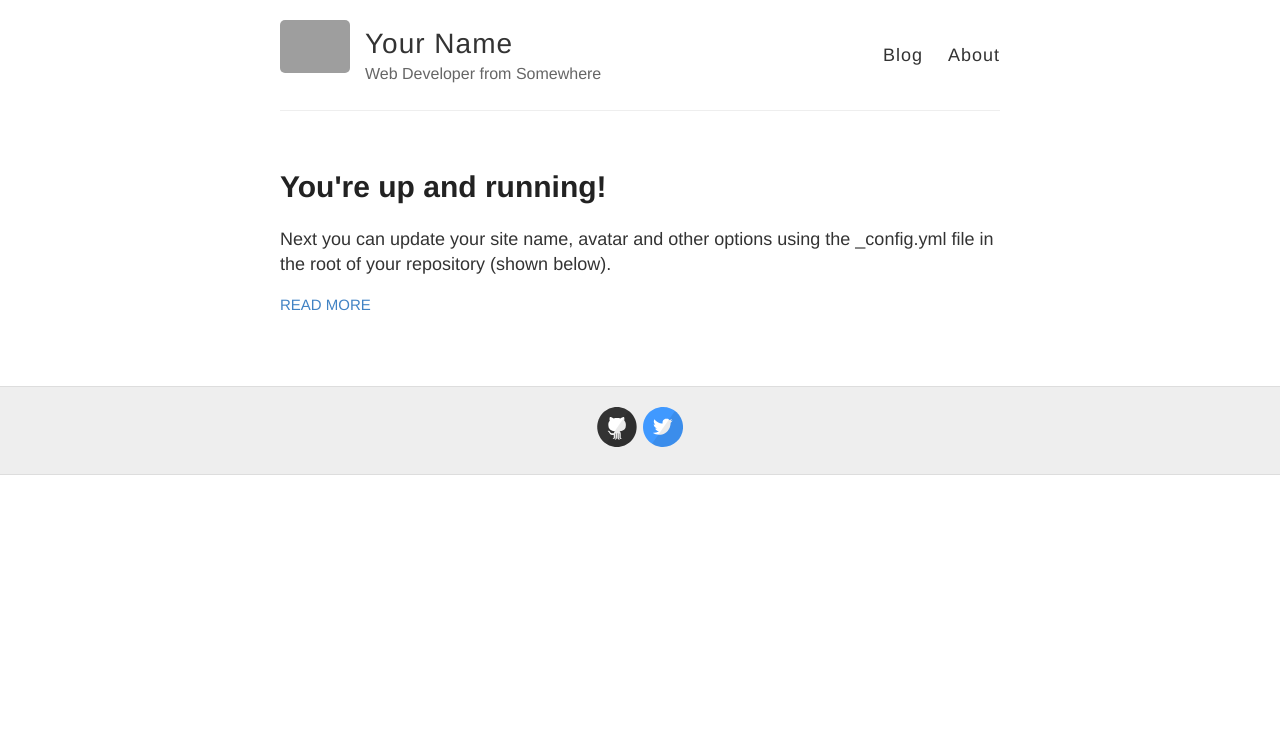
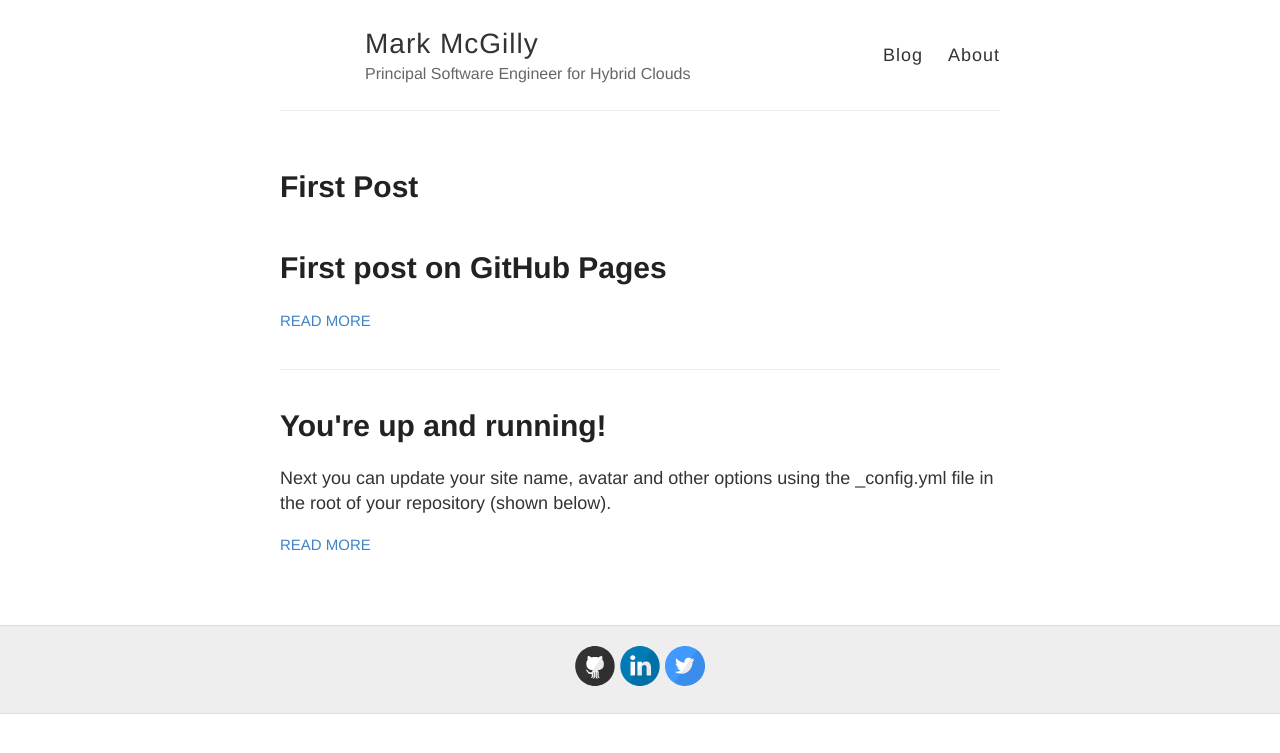
Before and after one commit to mmcgilly/mmcgilly.github.io, a Jekyll site: the page built from index.html, in a window 1280 px wide. Shown: the top 753 px of the page. Built offline with Jekyll 4.4.1, drawn with Linux system fonts in a browser that asks for light colours; grey boxes are pictures that could not be loaded.

Commit message:
First Post

```diff
--- a/_config.yml
+++ b/_config.yml
@@ -3,13 +3,13 @@
 #
 
 # Name of your site (displayed in the header)
-name: Your Name
+name: Mark McGilly
 
 # Short bio or description (displayed in the header)
-description: Web Developer from Somewhere
+description: Principal Software Engineer for Hybrid Clouds
 
 # URL of your avatar or profile pic (you could use your GitHub profile pic)
-avatar: https://raw.githubusercontent.com/barryclark/jekyll-now/master/images/jekyll-logo.png
+avatar:
 
 #
 # Flags below are optional
@@ -21,12 +21,12 @@ footer-links:
   email:
   facebook:
   flickr:
-  github: barryclark/jekyll-now
+  github: mmcgilly
   instagram:
-  linkedin:
+  linkedin: mark-mcgilly-b46755142
   pinterest:
   rss: # just type anything here for a working RSS icon
-  twitter: jekyllrb
+  twitter: MarkMcG_Bel
   stackoverflow: # your stackoverflow profile, e.g. "users/50476/bart-kiers"
   youtube: # channel/<your_long_string> or user/<user-name>
   googleplus: # anything in your profile username that comes after plus.google.com/
@@ -41,7 +41,7 @@ google_analytics:
 
 # Your website URL (e.g. http://barryclark.github.io or http://www.barryclark.co)
 # Used for Sitemap.xml and your RSS feed
-url:
+url: https://mmcgilly.github.io
 
 # If you're hosting your site at a Project repository on GitHub pages
 # (http://yourusername.github.io/repository-name)
```
Also changed, not shown: _posts/2019-9-30-First-Post.md (added, +10 -0 lines).
